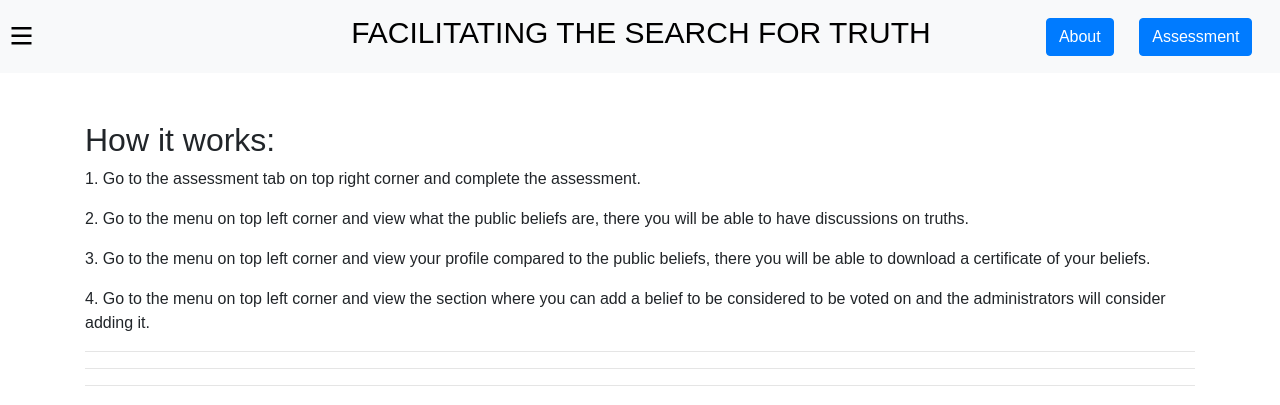
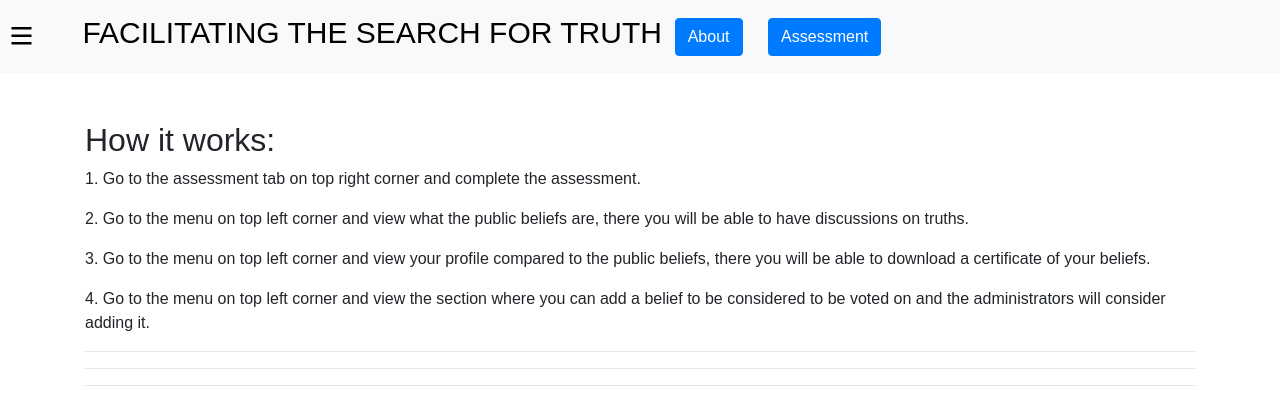
Before and after one commit to ChristoffBrink/vaultoftruth-main_withchat, a Django app: page /about/ in a window 1280 px wide. Shown: the top 405 px of the page. Run offline with Django 4.2, Linux system fonts and the light colour scheme; some libraries are stand-ins or nearby versions.

Commit message:
ChangeNAVBAR

```diff
--- a/truthlist/templates/truthlist/navbar.html
+++ b/truthlist/templates/truthlist/navbar.html
@@ -39,7 +39,7 @@
       <rect y="60" width="80" height="10"></rect>
     </svg>
   </div>
-  <div style="margin-right: 9%;margin-left: 24%">
+  <div style="display: flex;margin-right: 1%;margin-left: 3%">
     <h2 class="title-h1">
       <a href="{%url 'home'%}" class="title-name" style="color: black;">
         FACILITATING THE SEARCH FOR TRUTH
```
